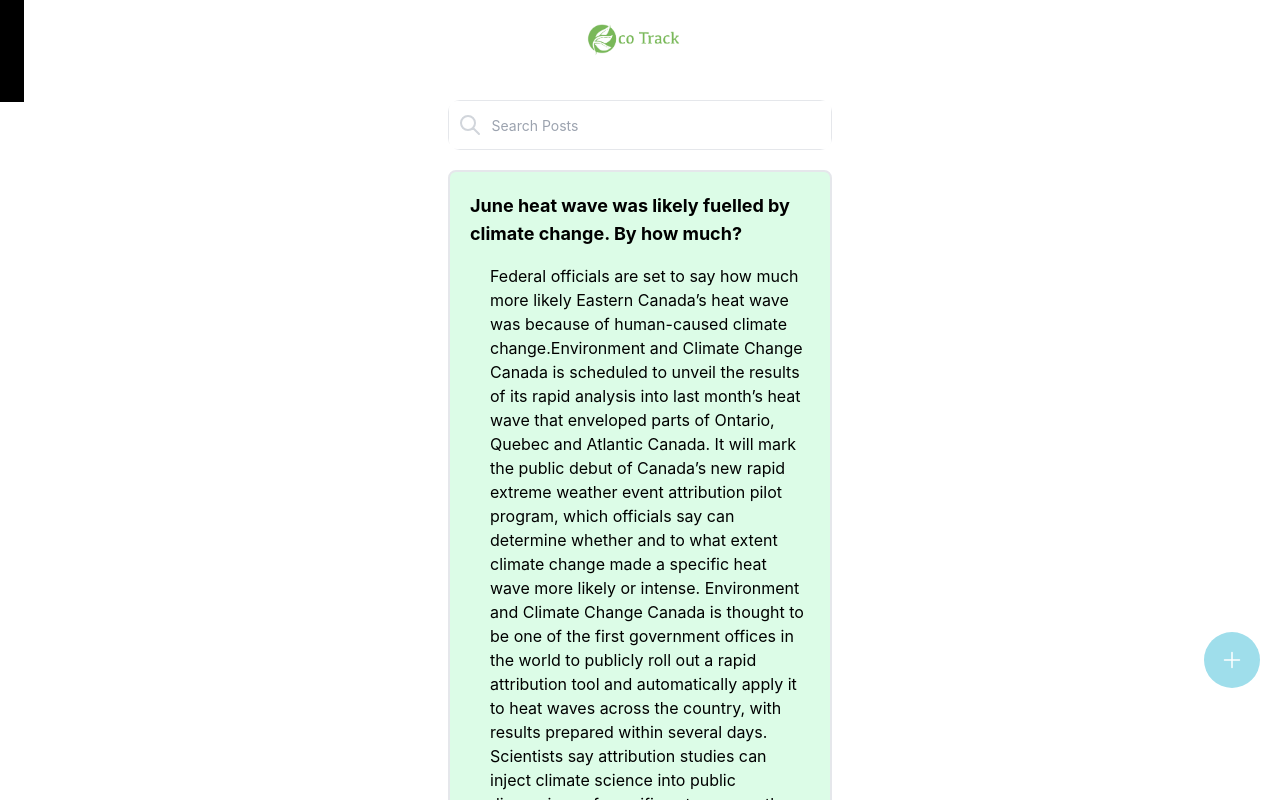
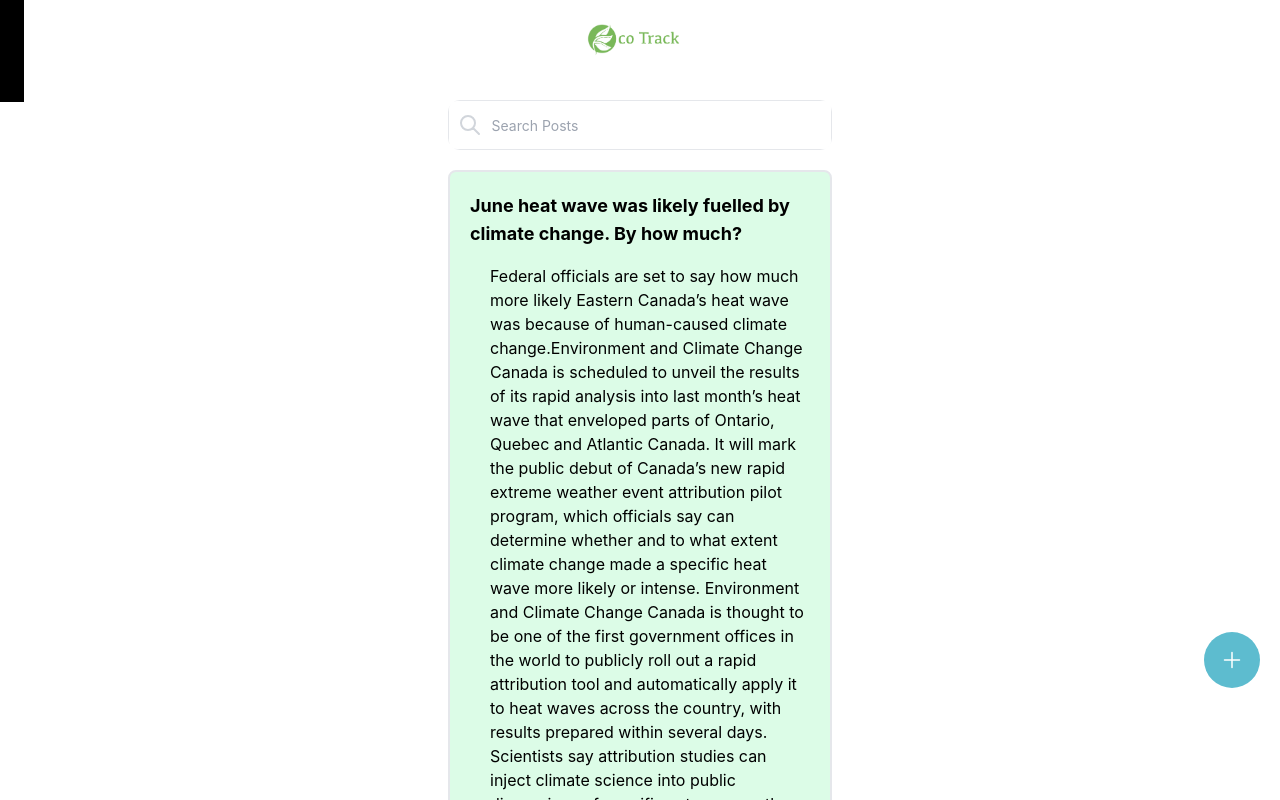
Before and after one commit to grayzcale/green-project, a React (Create React App) app: page /forum in a window 1280 px wide. Built offline with nearby package versions, Linux system fonts and the light colour scheme.

Commit message:
update forums add button colour

```diff
--- a/src/pages/Forum.js
+++ b/src/pages/Forum.js
@@ -7,7 +7,7 @@ const Forum = () => {
       <div className="mt-5">
         <SearchBar info={conversations} />
       </div>
-      <button className="fixed bottom-28 right-5 p-4 bg-[#9FDEEB] rounded-full">
+      <button className="fixed bottom-28 right-5 p-4 bg-[#5dbccf] rounded-full">
         <svg
           xmlns="http://www.w3.org/2000/svg"
           fill="none"
```
